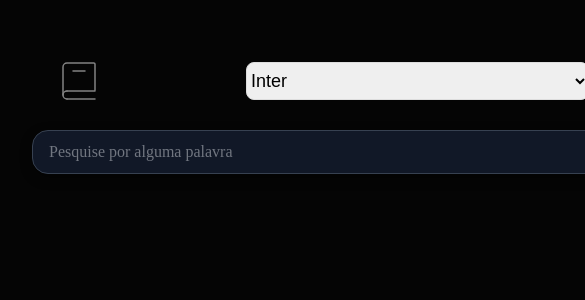
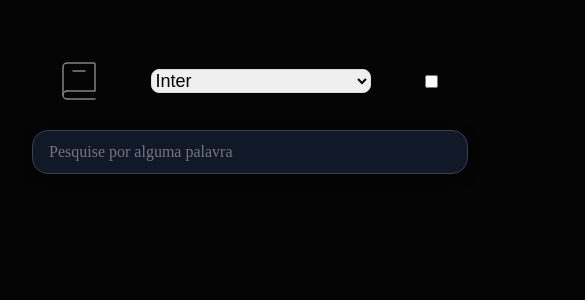
Before and after one commit to vinivmarinho/projeto-dicionario, a React (Vite) app: page / in a window 390 px wide. Shown: the top 300 px of the page, 585 px wide, since content can reach past the window. Built offline with nearby package versions, Linux system fonts and the light colour scheme.

Commit message:
style: Melhora na responsividade da página

```diff
--- a/src/App.jsx
+++ b/src/App.jsx
@@ -1,8 +1,8 @@
 // Arquivo que contém o componente principal "App". Aqui é escolhido qual código vai rodar
 import { useState } from "react";
 import "./style/App.css"; // Importa o estilo
-import Cabecalho from "./header.jsx";
-import SearchBar from "./searchBar.jsx";
+import Cabecalho from "./Components/header.jsx";
+import SearchBar from "./Components/searchBar.jsx";
 function App() {
   const [fonte, setFonte] = useState("Arial"); // Estado que armazena a fonte atual e escolhida pelo usuário. ("fonte" => state atual. "setFonte" => Função que atualiza a fonte. "Arial" => Valor usado no primeiro render)
   return (
--- a/src/SearchBar.jsx
+++ b/src/components/SearchBar.jsx
@@ -1,4 +1,4 @@
-import "./style/SearchBar.css"
+import "../style/SearchBar.css"
 export default function SearchBar() {
     return(
         <div className="search_bar">
--- a/src/header.jsx
+++ b/src/components/header.jsx
@@ -1,12 +1,12 @@
 // Arquivo cria componente para o cabeçalho e a barra de pesquisa
-import logo from "./assets/logo.svg"; // Importa a logo
-import "./style/header.css"; // Importa o arquivo de estilo
+import logo from "../assets/logo.svg"; // Importa a logo
+import "../style/header.css"; // Importa o arquivo de estilo
 export default function Cabecalho({ fonte, setFonte }) {
   return (
     <header className="cabecalho">
       <Logo />
       <SelecionaFonte fonte={fonte} setFonte={setFonte}/>
-      <input type="checkbox" name="" id="" />
+      <input type="checkbox" />
     </header>
   );
 }
--- a/src/style/App.css
+++ b/src/style/App.css
@@ -4,9 +4,10 @@
 - Espaçamento global
 - Estrutura geral  */
 .app{
-  margin: auto; /* Centraliza */
   /* Limita a largura */
   max-width: 1200px;
-  min-width: 900px;
   padding: 16px;
+  display: flex;
+  flex-direction: column;
+  align-items: center;
 }
--- a/src/style/SearchBar.css
+++ b/src/style/SearchBar.css
@@ -1,4 +1,7 @@
-
+.search_bar{
+  width: 100%;
+  max-width: 900px;
+}
 input#pesquisa_id{
     /* Tamanho e formato */
     width: 100%;
--- a/src/style/header.css
+++ b/src/style/header.css
@@ -4,18 +4,24 @@
   /* Afasta o cabeçalho da borda superior */
   padding: 30px;
   display: flex;
-  /* Largura mínima e máxima */
-  max-width: 750px;
-  min-width: 300px;
+  /* Largura */
+  width: 100%;
+  max-width: 900px;
   /* Espaço entre os elementos */
-  gap: 150px;
+  gap: 24px;
+  /* Estilo flex */
+  display: flex;
+  align-items: center;
+  justify-content: space-between;
 }
 /* Estilo do menu que escolhe as fontes */
 select {
   border: 1px solid #ddd;
   border-radius: 8px;
   font-size: 18px;
+  /* Tamanho */
   width: 100%;
+  max-width: 220px;
   cursor: pointer;
 }
 /* Foco */
```
